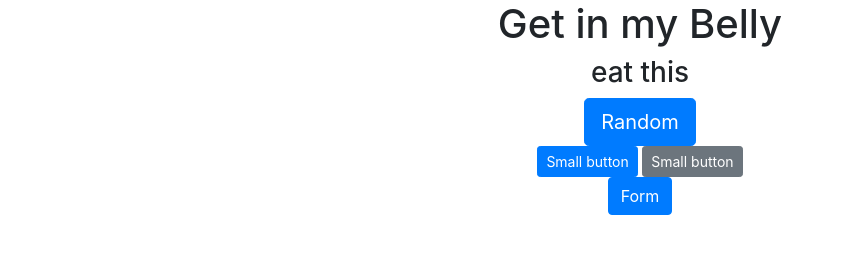
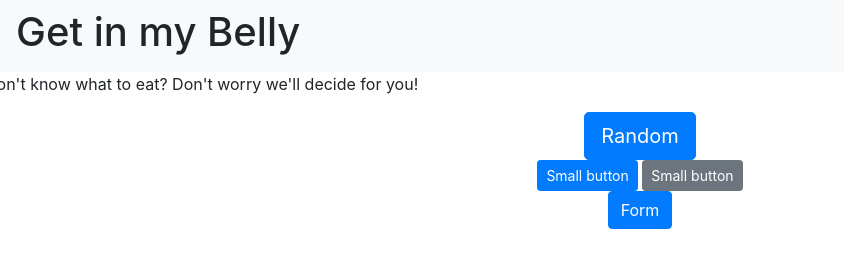
Before and after one commit to Jerry-Dudum/project-1, a plain HTML site: page index.html in a window 1280 px wide. Shown: the whole page, without its empty margins (0-844 px from the left). Drawn offline with nearby package versions, Linux system fonts and the light colour scheme.

Commit message:
html wireframe created

```diff
--- a/index.html
+++ b/index.html
@@ -16,11 +16,19 @@
 <body>
     <div class="main">
         <!-- <div class="row"> -->
-        <h1 class="text-center">Get in my Belly</h1>
+                <nav class="navbar navbar-light bg-light">
+                         <h1>Get in my Belly</h1>
+                      </nav>
+
         <!-- </div> -->
         <!-- <div class="row"> -->
-
-        <h3 class="text-center">eat this</h3>
+        <div class="row text-center">
+        <!-- <h3 class="text-center">eat this</h3> -->
+        <p class="description text-center">
+            Don't know what to eat?
+            Don't worry we'll decide for you!
+        </p>
+        </div>
         <!-- </div> -->
         <div class="row">
             <div class="col-sm-12 text-center">
```
